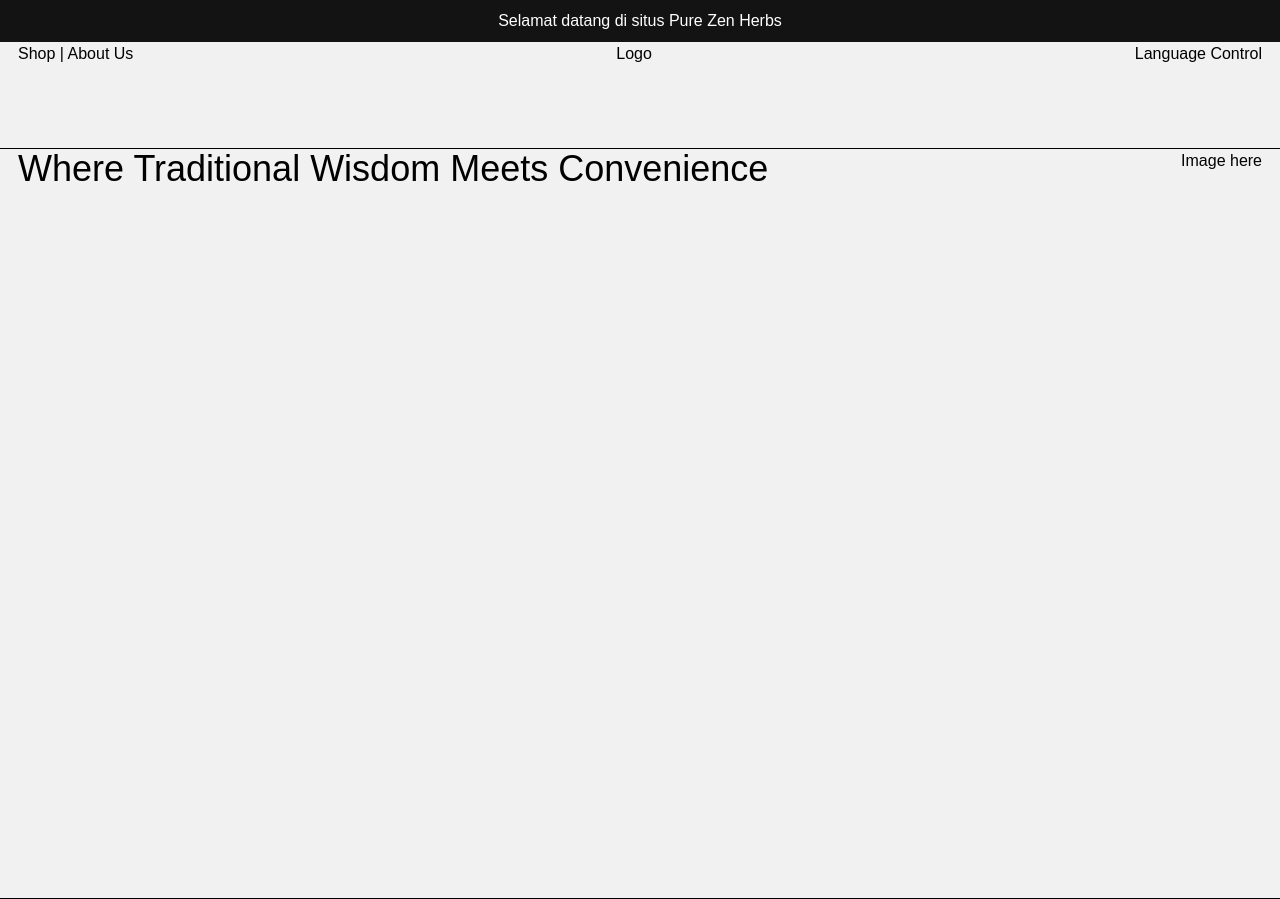
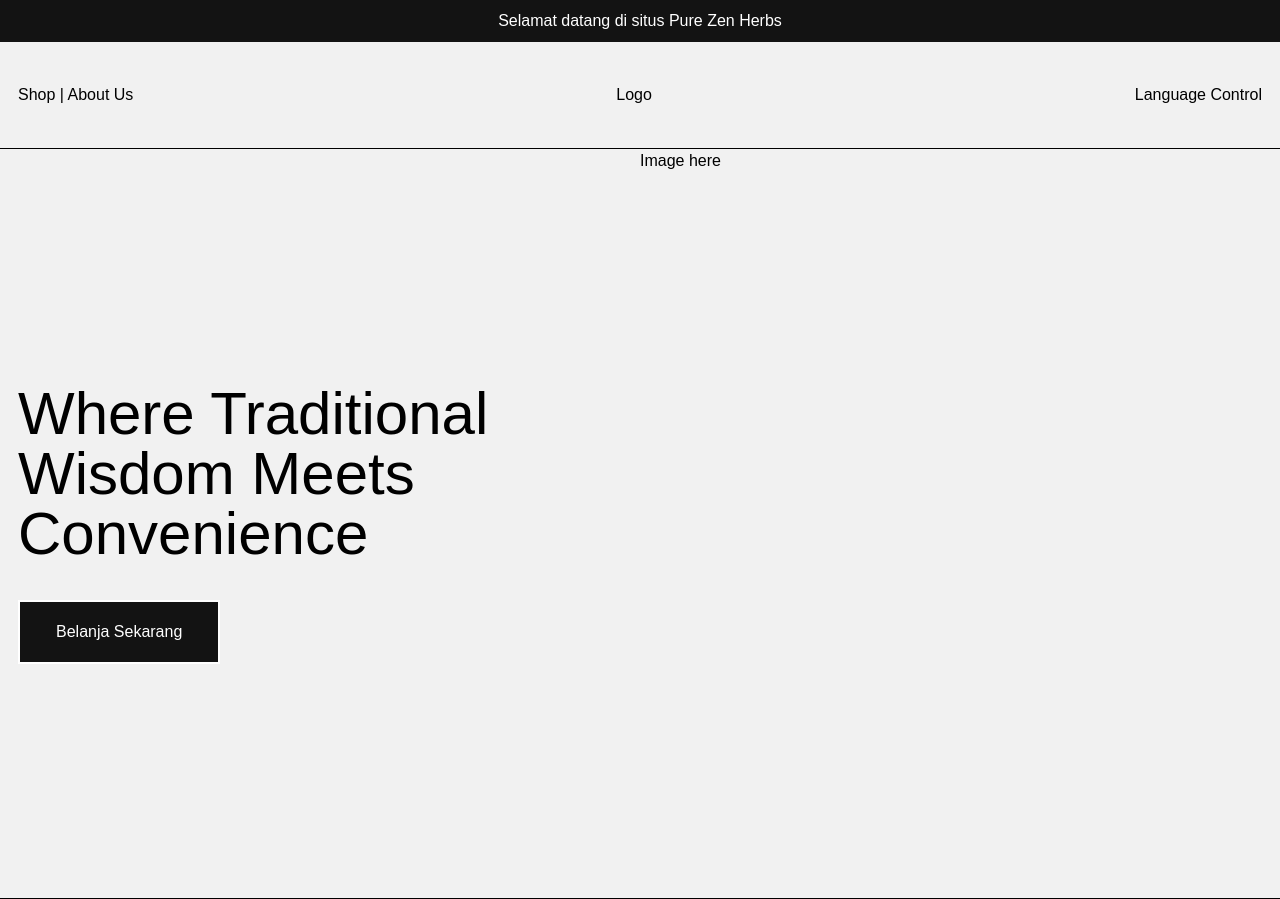
Before and after one commit to naprirfan/purezenherbs, a React (Create React App) app: page / in a window 1280 px wide. Built offline with nearby package versions, Linux system fonts and the light colour scheme; the HTML template or start-up script is replaced by a standard one.

Commit message:
Fix style

```diff
--- a/src/components/header/Header.tsx
+++ b/src/components/header/Header.tsx
@@ -3,7 +3,7 @@ export const Header = () => {
     <header className="w-full">
       <section className="bg-charcoal text-white text-center p-1">Selamat datang di situs Pure Zen Herbs</section>
       <section className="h-12 border-b flex justify-center bg-gray">
-        <div className="container px-2 flex justify-between">
+        <div className="container px-2 flex justify-between items-center">
             <div>Shop | About Us</div>
             <div>Logo</div>
             <div>Language Control</div>
--- a/src/components/hero/Hero.tsx
+++ b/src/components/hero/Hero.tsx
@@ -1,11 +1,14 @@
 export const Hero = () => {
     return (
         <div className="bg-gray h-[750px] w-full border-b flex justify-center">
-            <div className="container flex justify-between px-2">
-                <div>
-                    <h1 className="text-4xl text-bold">Where Traditional Wisdom Meets Convenience</h1>
+            <div className="container flex flex-row px-2">
+                <div className="basis-1/2 flex items-center">
+                    <div>
+                        <h1 className="text-6xl p-10 text-bold">Where Traditional Wisdom Meets Convenience</h1>
+                        <button className="text-white border-2 bg-charcoal px-4 py-2 mt-4">Belanja Sekarang</button>
+                    </div>
                 </div>
-                <div>Image here</div>
+                <div className="basis-1/2">Image here</div>
             </div>
         </div>
     )
```
